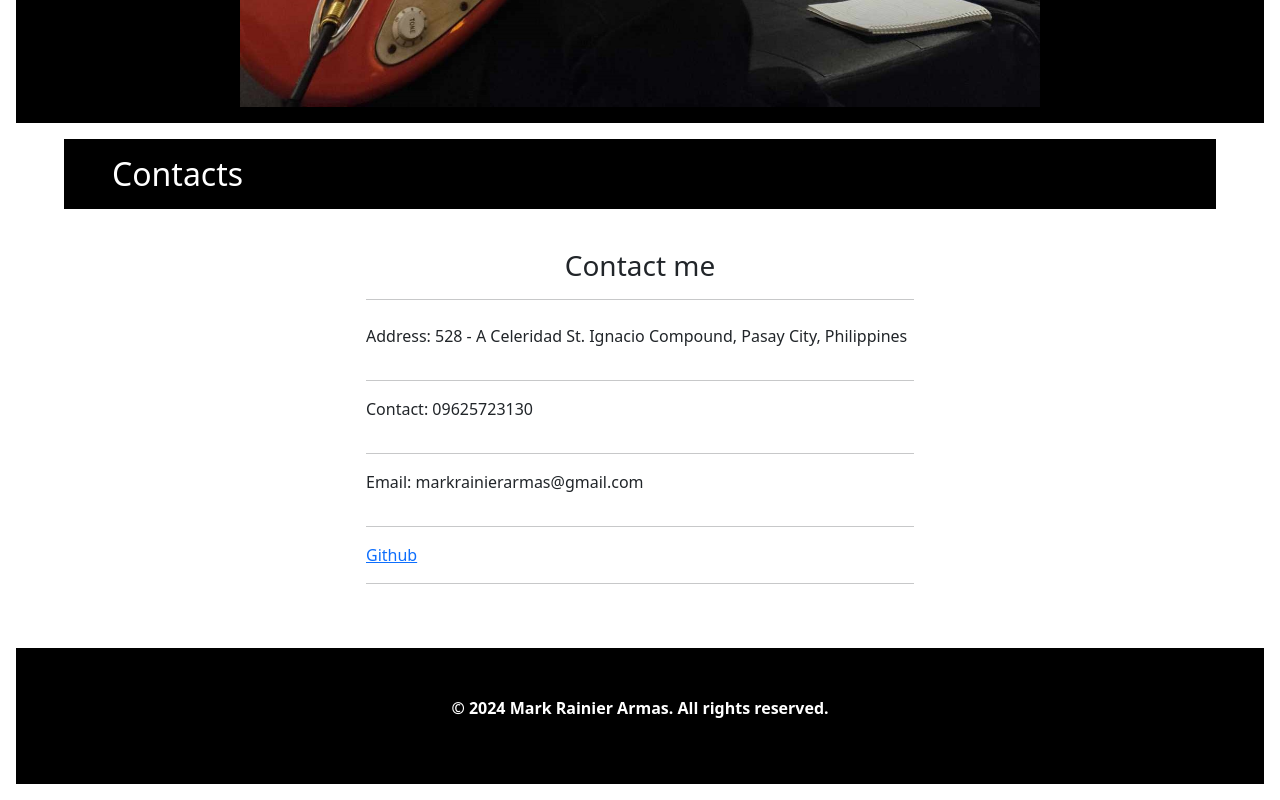
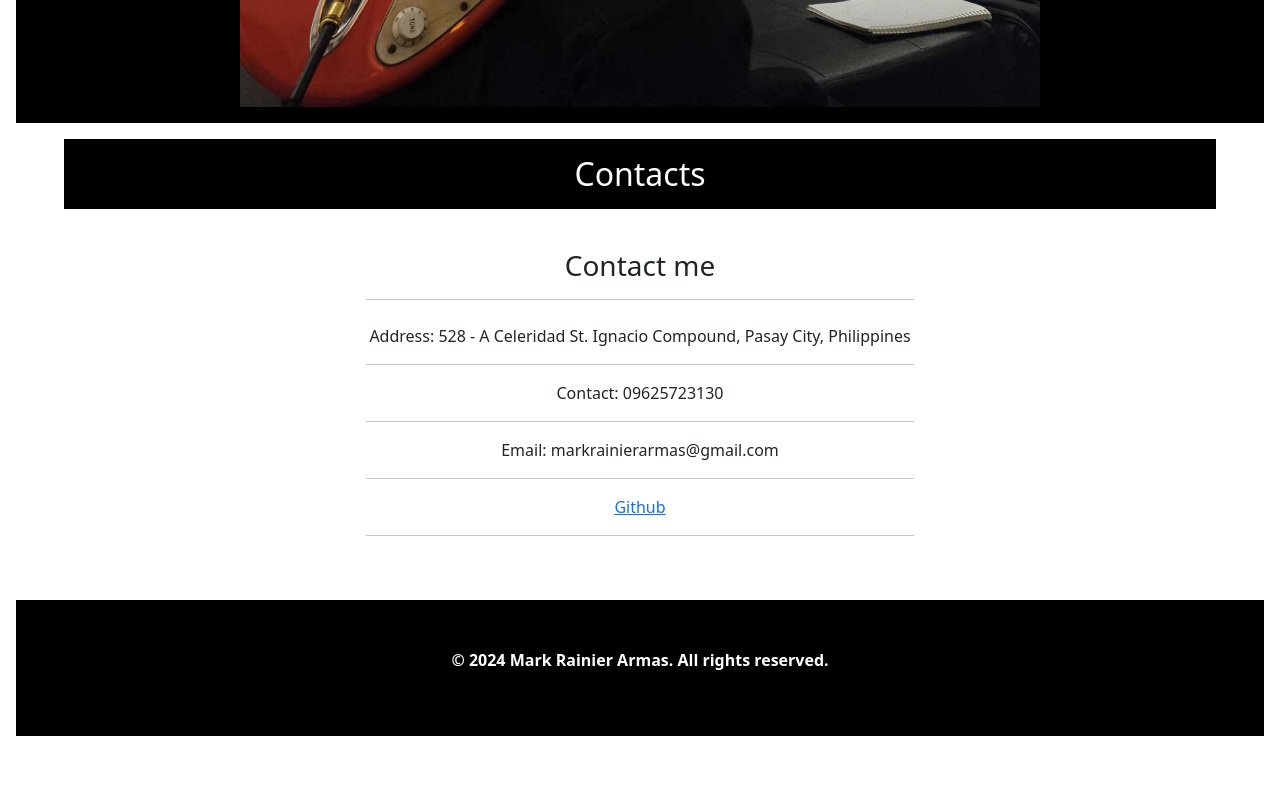
Before and after one commit to Armasss/BLOGSITE_ARMAs, a plain HTML site: page index.html in a window 1280 px wide. Shown: the part 4990-5790 px from the top of the page. After the commit the page ends 5742 px from the top, so only its background shows below. Drawn offline with nearby package versions, Linux system fonts and the light colour scheme.

Commit message:
Centered contacts

```diff
--- a/index.html
+++ b/index.html
@@ -217,26 +217,22 @@
   </div>
 
   <div id="contact" class="container-fluid px-5 py-3 text-dark custom-about-me">
-    <h2 class="px-5 py-3 bg-black text-white">Contacts</h2>
+    <h2 class="text-center px-5 py-3 bg-black text-white">Contacts</h2>
     <div class="container-fluid px-3 py-3">
         <div class="row justify-content-center">
             <div class="col-md-6 py-3 text-center">
-                <h3>Contact me</h3><hr>
+                <h3 >Contact me</h3><hr>
                 <div class="mt-4">
-                    <div class="d-flex">
-                        <i class="bi bi-geo-alt-fill"></i>
+                    <div>
                         <p>Address: 528 - A Celeridad St. Ignacio Compound, Pasay City, Philippines</p>
                     </div><hr>
-                    <div class="d-flex">
-                        <i class="bi bi-telephone-fill"></i>
+                    <div>
                         <p>Contact: 09625723130</p>
                     </div><hr>
-                    <div class="d-flex">
-                        <i class="bi bi-envelope-fill"></i>
+                    <div>
                         <p>Email: markrainierarmas@gmail.com</p>
                     </div><hr>
-                    <div class="d-flex">
-                        <i class="bi bi-browser-chrome text-center"></i>
+                    <div>
                         <a href="https://github.com/Armasss" target="_blank">Github</a>
                     </div><hr>
                 </div>
```
